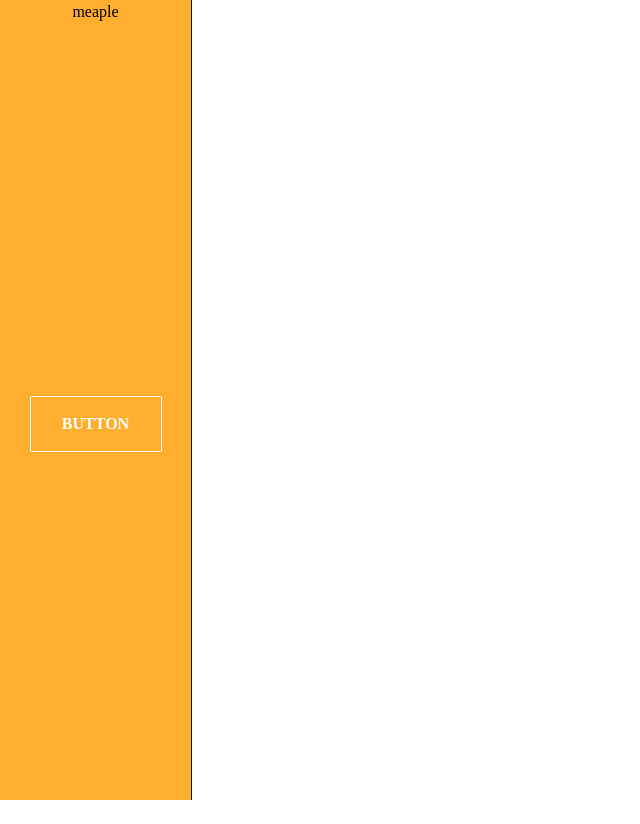
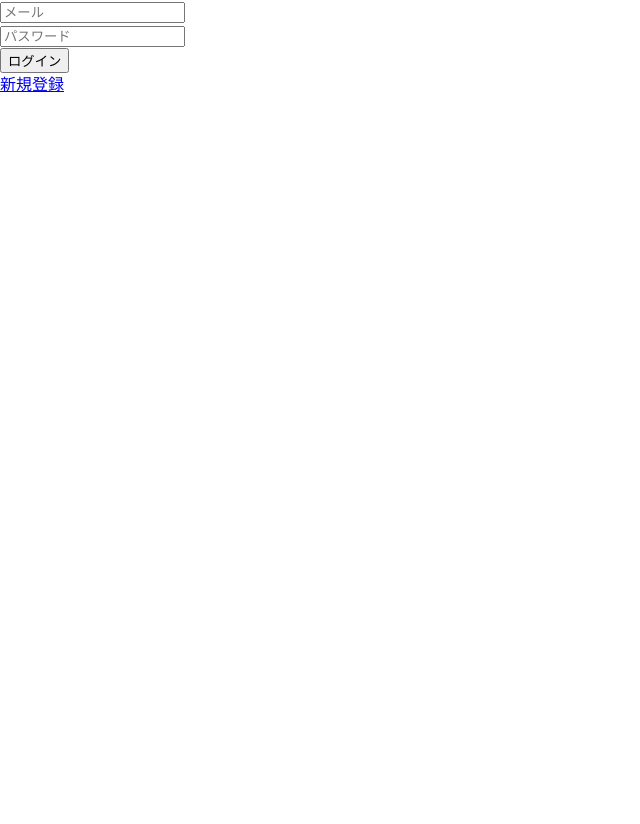
Before and after one commit to GMO-Larihoe/sport-sns, a Vue app in the folder frontend/app/: page /login in a window 1280 px wide. Before the commit this address had no page. Shown: the whole page, without its empty margins (0-640 px from the left). After the commit the page ends 800 px from the top, so only its background shows below. Built offline with nearby package versions, Linux system fonts and the light colour scheme.

Commit message:
ログイン画面とルーティング

```diff
--- a/frontend/app/src/App.vue
+++ b/frontend/app/src/App.vue
@@ -1,13 +1,24 @@
 <template>
-  <div class="allpage">
-  <SideBar />
-  <router-view></router-view>
-</div>
+  <div>
+    <router-view />
+  </div>
 </template>
 
 
-<script setup>
-  import SideBar from './components/SideBar.vue';
+<script>
+
+  export default {
+    data () {
+      return {
+        isLogin: false
+      }
+    },
+    methods : {
+      changeLogin: function(val) {
+        this.isLogin = val
+      }
+    }
+  }
 </script>
 
 <style>
--- /dev/null
+++ b/frontend/app/src/LoginPage.vue
@@ -0,0 +1,62 @@
+<template>
+    <div class="m-5 text-center">
+      <!-- メールアドレス -->
+      <div class="m-1">
+        <input type="email" v-model="email" placeholder="メール">
+      </div>
+
+      <!-- パスワード -->
+      <div class="m-1">
+        <input type="password" v-model="password" placeholder="パスワード">
+      </div>
+
+      <!-- ログインボタン -->
+      <div class="m-3">
+        <button class="btn btn-primary" @click="login">ログイン</button>
+      </div>
+
+      <!-- 新規登録 -->
+      <div class="m-1">
+          <a href="/provisional_signup">新規登録</a>
+      </div>
+    </div>
+  </template>
+
+<script>
+
+import axios from 'axios';
+import router from './router/router.js'
+export default {
+    data() {
+        return {
+        email: "",
+        password: "",
+        };
+    },
+    setup(){
+
+    },
+    mounted() {
+
+
+    },
+    methods: {
+        login: async function(){
+            const params = new URLSearchParams();
+            params.append('username', this.email);    // 渡したいデータ分だけappendする
+            params.append('password', this.password);
+            let config = {
+                headers: {
+                    'Content-Type': 'application/x-www-form-urlencoded'
+                }
+            };
+            let url = process.env.VUE_APP_API_DEV + '/token';
+            const response = await axios.post(url, params, config);
+            console.log("response.data = ", response.data)
+            sessionStorage.setItem('access_token', response.data.access_token);
+            router.push('/home')
+        },
+
+    },
+}
+</script>
--- /dev/null
+++ b/frontend/app/src/layouts/MainContent.vue
@@ -0,0 +1,25 @@
+<template>
+  <router-view />
+</template>
+
+<script>
+export default{
+  data () {
+    return {
+      isLogin: false
+    }
+  },
+  methods : {
+    changeLogin: function(val) {
+      this.isLogin = val
+    }
+  }
+
+}
+</script>
+
+<style scoped>
+.maincontent_wrapper {
+  width: 100%;
+}
+</style>
--- /dev/null
+++ b/frontend/app/src/layouts/UserPage.vue
@@ -0,0 +1,35 @@
+<template>
+    <SideBar />
+    <MainContent />
+</template>
+
+  <script>
+import SideBar from '../components/SideBar.vue';
+import MainContent from './MainContent.vue'
+import { useRouter } from "vue-router"
+  export default{
+    components: {
+      SideBar,
+      MainContent,
+    },
+    mounted(){
+        this.cheack()
+    },
+    methods : {
+        cheack: async function(){
+            const router = useRouter()
+            let token = sessionStorage.getItem('access_token');
+            if(!token){
+                router.push('/login')
+            }
+        }
+    }
+
+  }
+  </script>
+
+  <style scoped>
+  .maincontent_wrapper {
+    width: 100%;
+  }
+  </style>
--- a/frontend/app/src/router/router.js
+++ b/frontend/app/src/router/router.js
@@ -1,24 +1,41 @@
 import { createRouter, createWebHistory } from 'vue-router'
 import ThePage3 from '../components/ranking/ThePage3';
 import ThePage2 from '../components/graph/ThePage2';
-
-
 import ThePage1 from '../components/create/ThePage1.vue';
+import UserPage from '../layouts/UserPage.vue'
+import LoginPage from '../LoginPage.vue'
 
 const routes = [
   {
-    path: '/',
-    component: ThePage1,
-},
-
-  {
-    path : '/pae2',
-    component: ThePage2,
+    path: '/home',
+    component: UserPage,
+    children: [
+      {
+        path: 'page1',
+        component: ThePage1
+      },
+      {
+        // /user/:id/posts がマッチした時に
+        // UserPosts は User の <router-view> 内部で描画されます
+        path: 'page2',
+        component: ThePage2
+      },
+      {
+        // /user/:id/posts がマッチした時に
+        // UserPosts は User の <router-view> 内部で描画されます
+        path: 'page3',
+        component: ThePage3
+      }
+    ]
   },
   {
-    path : '/pae3',
-    component: ThePage3,
+    path: '/login',
+    component: LoginPage,
   },
+  {
+    path: '/:catchAll(.*)',
+    redirect: '/home'
+  }
 ]
 
 
```
